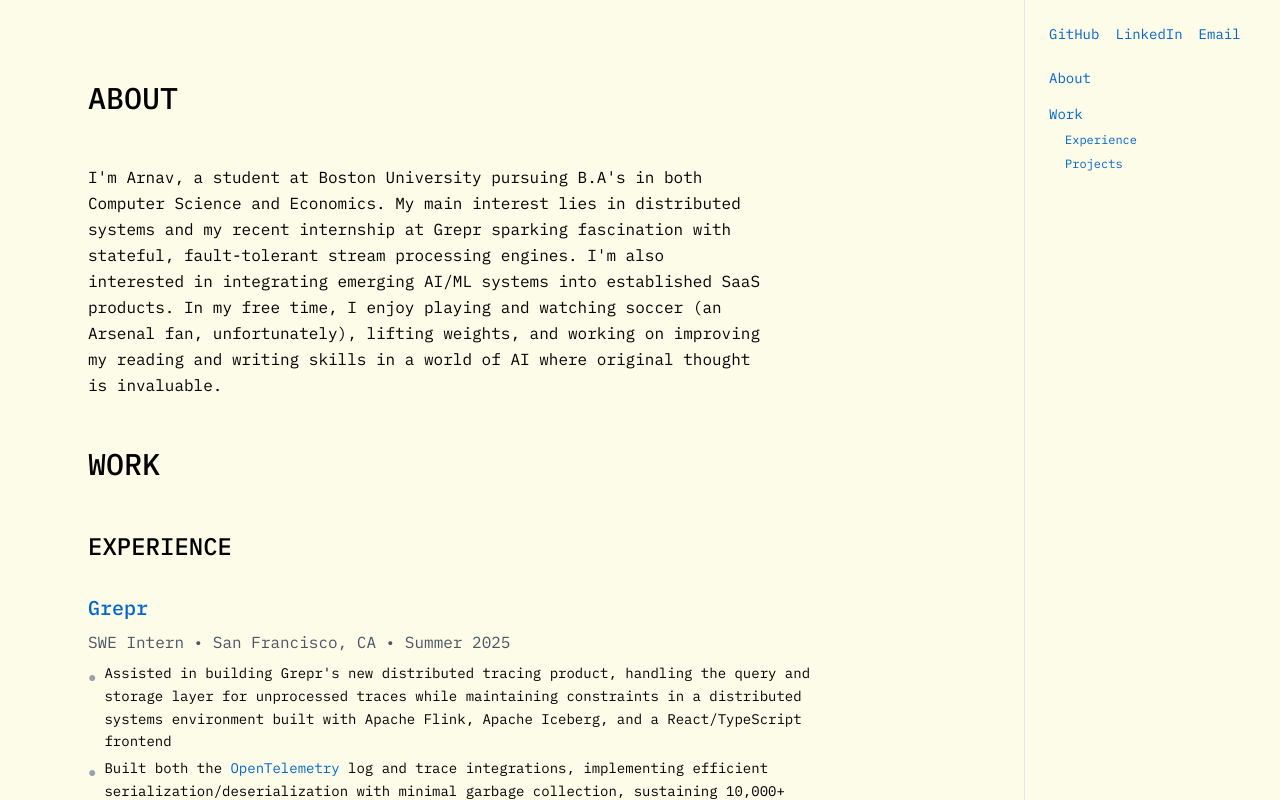
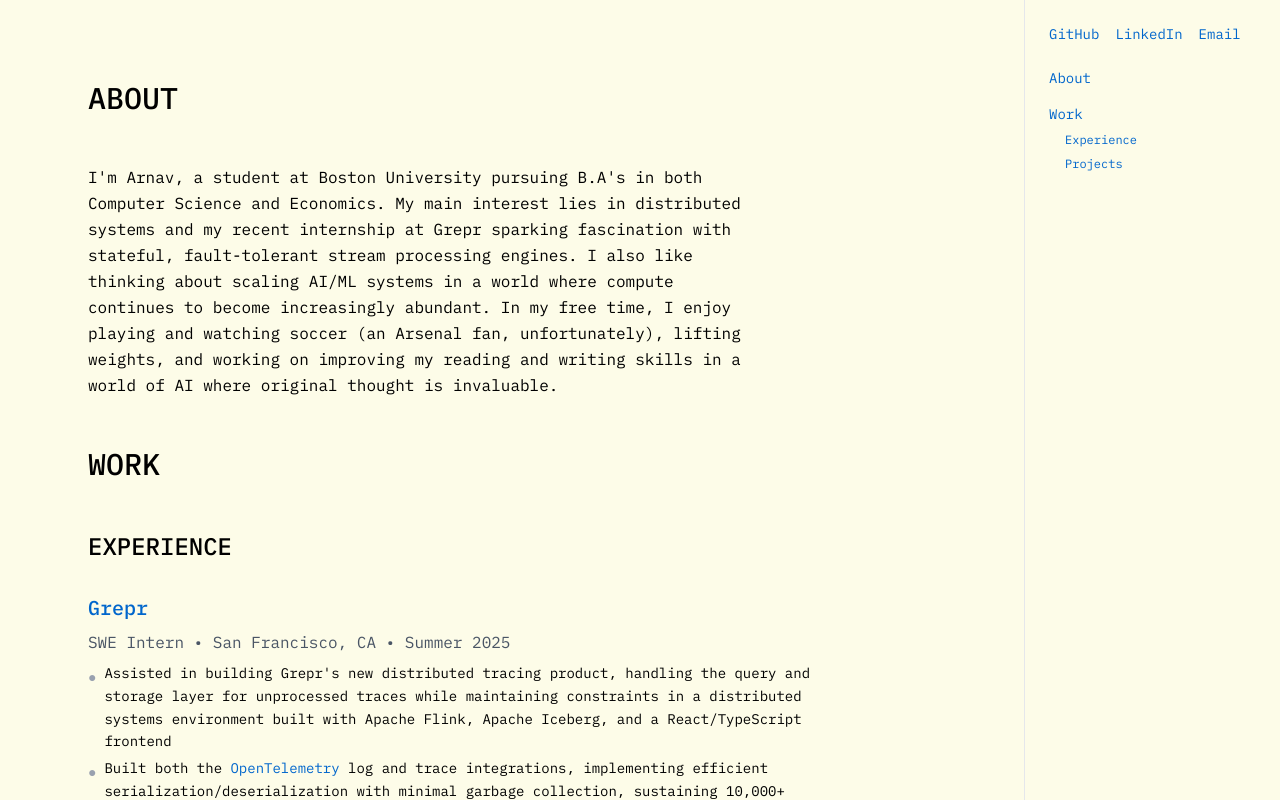
Before and after one commit to navkul/arnavkulkarni-site, a Next.js app: page / in a window 1280 px wide. Shown: the top 800 px of the page. Built offline with nearby package versions, Linux system fonts and the light colour scheme.

Commit message:
[update] About

```diff
--- a/src/app/page.tsx
+++ b/src/app/page.tsx
@@ -110,7 +110,7 @@
                 <p className="text-md leading-relaxed">
                   I&apos;m Arnav, a student at Boston University pursuing B.A&apos;s in both Computer Science and Economics.
                   My main interest lies in distributed systems and my recent internship at Grepr sparking fascination with stateful,
-                  fault-tolerant stream processing engines. I&apos;m also interested in integrating emerging AI/ML systems into established SaaS products.
+                  fault-tolerant stream processing engines. I also like thinking about scaling AI/ML systems in a world where compute continues to become increasingly abundant.
                   In my free time, I enjoy playing and watching soccer (an Arsenal fan, unfortunately), lifting weights, and working on improving my
                   reading and writing skills in a world of AI where original thought is invaluable.
                 </p>
```
